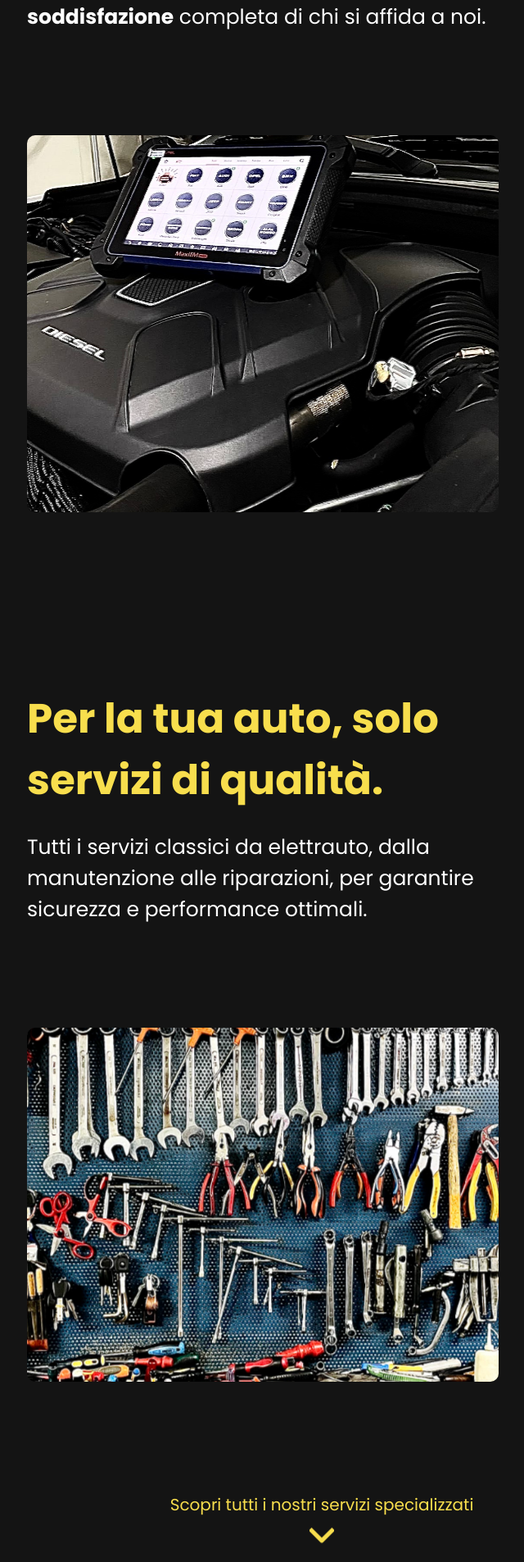
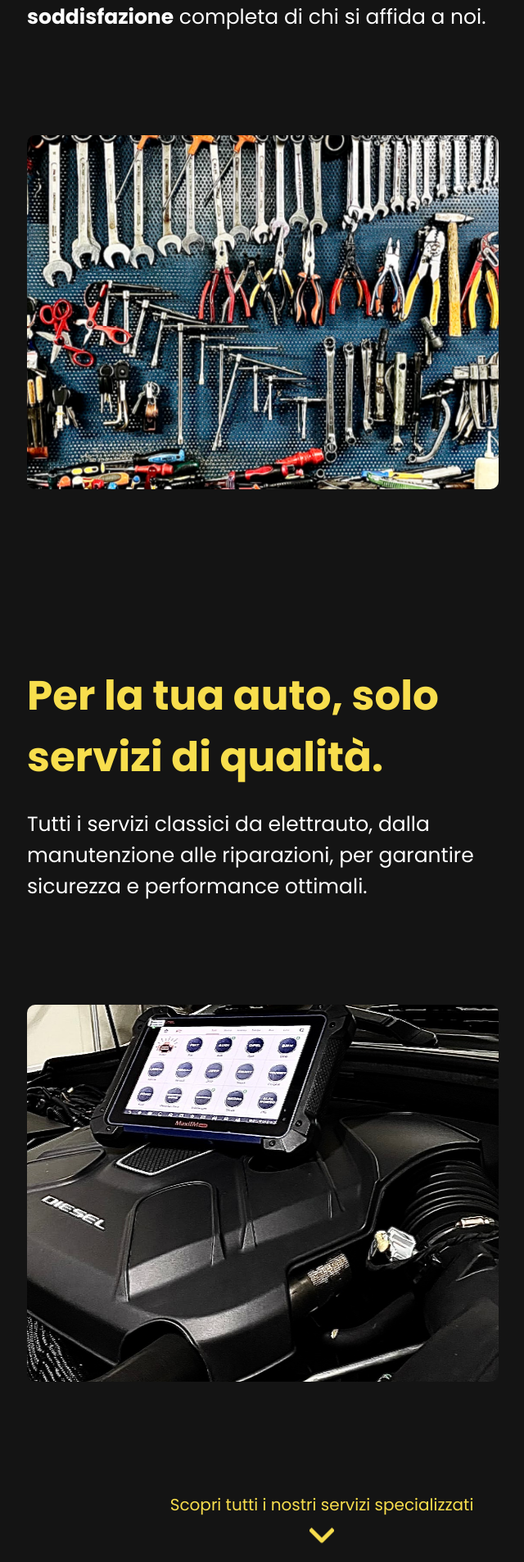
Before and after one commit to michelepatella/mmeletricarservice.it, a React (Create React App) app: page /contatti in a window 1280 px wide. Shown: the part 2489-4395 px from the top of the page at 82% size, without its empty margins (247-887 px from the left). Built offline with nearby package versions, Linux system fonts and the light colour scheme.

Commit message:
nostri valori and intro servizi images fixed

```diff
--- a/src/js/chi siamo/NostriValori.js
+++ b/src/js/chi siamo/NostriValori.js
@@ -30,7 +30,7 @@ function NostriValori() {
             </div>
 
             <div className="image-container">
-                <img src="/images/intro-servizi-image.jpg" ref={imageRef}/>
+                <img src="/images/nostri-valori-image.jpg" ref={imageRef}/>
             </div>
         </>
     );
--- a/src/js/servizi/IntroServizi.js
+++ b/src/js/servizi/IntroServizi.js
@@ -31,7 +31,7 @@ function IntroServizi() {
             </div>
 
             <div className="image-container">
-                <img src="/images/nostri-valori-image.jpg" ref={imageRef}/>
+                <img src="/images/intro-servizi-image.jpg" ref={imageRef}/>
             </div>
 
             <div className="arrow-and-label-container">
```
